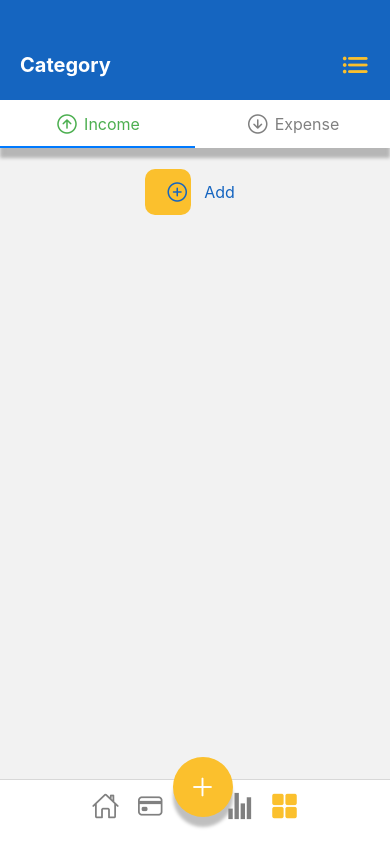
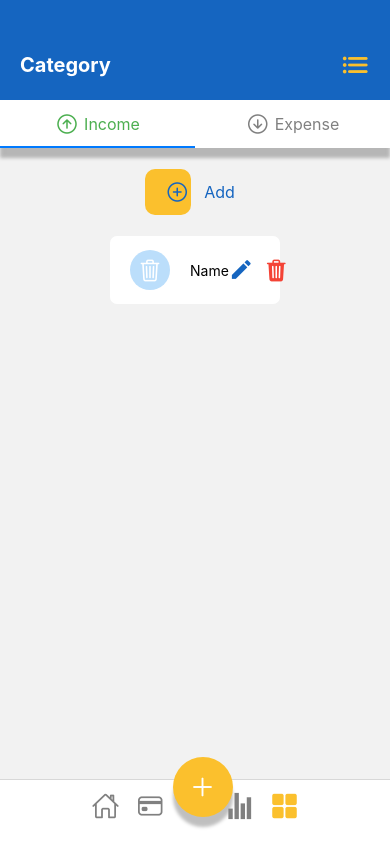
Before and after one commit to tsiaroFitia/SpendlyWay, a React Native app: screen /Category in a window 390 px wide. Built offline with nearby package versions, Linux system fonts and the light colour scheme.

Commit message:
update Report

```diff
--- a/src/components/category/AddCategory.js
+++ b/src/components/category/AddCategory.js
@@ -1,8 +1,8 @@
-import React, { Component } from 'react';
-import { View, Text, TouchableOpacity, StyleSheet } from 'react-native';
-import { Ionicons } from '@expo/vector-icons';
-import Colors from '../../outils/Colors';
-import ModalAddCategory from './ModalAddCategory';
+import React, { Component } from "react";
+import { View, Text, TouchableOpacity, StyleSheet } from "react-native";
+import { Ionicons } from "@expo/vector-icons";
+import Colors from "../../outils/Colors";
+import ModalAddCategory from "./ModalAddCategory";
 
 export default class AddCategory extends Component {
   state = {
@@ -35,7 +35,10 @@ export default class AddCategory extends Component {
         </View>
 
         {/* ModalAddCategory */}
-        <ModalAddCategory modalVisible={modalVisible} onCloseModal={this.closeFormModal} />
+        <ModalAddCategory
+          modalVisible={modalVisible}
+          onCloseModal={this.closeFormModal}
+        />
       </View>
     );
   }
@@ -43,17 +46,16 @@ export default class AddCategory extends Component {
 
 const styles = StyleSheet.create({
   container: {
-    flex: 1,
-    alignItems: 'center',
+    alignItems: "center",
     padding: 16,
   },
   headercontent: {
-    flexDirection: 'row',
+    flexDirection: "row",
   },
   button: {
-     width: '42%',
-     flexDirection: 'row',
-     alignItems: 'center',
+    width: "42%",
+    flexDirection: "row",
+    alignItems: "center",
     backgroundColor: Colors.JauneFoncé,
     padding: 10,
     borderRadius: 10,
--- a/src/components/category/ExpenseCategory.js
+++ b/src/components/category/ExpenseCategory.js
@@ -1,13 +1,48 @@
-import React, { Component } from 'react';
-import { View, StyleSheet } from 'react-native';
+import React, { Component } from "react";
+import {
+  View,
+  StyleSheet,
+  Text,
+  TouchableOpacity,
+  ScrollView,
+} from "react-native";
+import Icon from "react-native-vector-icons/Ionicons";
+import MaterialIcons from "react-native-vector-icons/MaterialIcons";
 
-import AddCategory from './AddCategory';
+import AddCategory from "./AddCategory";
+import Colors from "../../outils/Colors";
 
 export default class ExpenseCategory extends Component {
   render() {
     return (
       <View style={styles.container}>
         <AddCategory />
+        {/*liste des category */}
+        <ScrollView contentContainerStyle={styles.scrollContainer}>
+          <View style={styles.list}>
+            <View
+              style={{
+                alignItems: "center",
+                flexDirection: "row",
+                justifyContent: "space-between",
+              }}
+            >
+              <View style={styles.containIcon}>
+                <Icon name="trash-outline" size={25} color={Colors.white} />
+              </View>
+              <Text style={{ paddingLeft: 10 }}>Name</Text>
+            </View>
+
+            <View style={styles.actions}>
+              <TouchableOpacity>
+                <MaterialIcons name="edit" size={25} color={Colors.BleuFoncé} />
+              </TouchableOpacity>
+              <TouchableOpacity>
+                <Icon name="trash" size={25} color={Colors.Rouge} />
+              </TouchableOpacity>
+            </View>
+          </View>
+        </ScrollView>
       </View>
     );
   }
@@ -16,5 +51,36 @@ export default class ExpenseCategory extends Component {
 const styles = StyleSheet.create({
   container: {
     flex: 1,
+    flexDirection: "column",
+    alignItems: "center",
+  },
+  scrollContainer: {
+    flexGrow: 1, // Assure que la ScrollView occupe tout l'espace nécessaire
+    alignItems: "center", // Centrer horizontalement
+  },
+  list: {
+    width: "90%",
+    backgroundColor: Colors.white,
+    alignItems: "center",
+    flexDirection: "row",
+    justifyContent: "space-between",
+    paddingHorizontal: 10,
+    paddingVertical: 4,
+    borderRadius: 7,
+    marginBottom: 15,
+  },
+  containIcon: {
+    width: 40,
+    height: 40,
+    borderRadius: 20,
+    backgroundColor: Colors.BleuClair,
+    alignItems: "center",
+    justifyContent: "center",
+    margin: 10,
+    gap: 25,
+  },
+  actions: {
+    flexDirection: "row",
+    gap: 10,
   },
 });
--- a/src/components/category/IncomeCategory.js
+++ b/src/components/category/IncomeCategory.js
@@ -1,21 +1,87 @@
-import { Text, View, StyleSheet} from 'react-native'
-import React, { Component } from 'react'
-import Colors from '../../outils/Colors';
+import {
+  Text,
+  View,
+  StyleSheet,
+  TouchableOpacity,
+  ScrollView,
+} from "react-native";
+import React, { Component } from "react";
+import Icon from "react-native-vector-icons/Ionicons";
+import MaterialIcons from "react-native-vector-icons/MaterialIcons";
 
-import AddCategory from './AddCategory';
+import Colors from "../../outils/Colors";
+import AddCategory from "./AddCategory";
 
 export default class IncomeCategory extends Component {
   render() {
     return (
       <View style={styles.container}>
         <AddCategory />
+
+        {/*liste des category */}
+        <ScrollView contentContainerStyle={styles.scrollContainer}>
+          <View style={styles.list}>
+            <View
+              style={{
+                alignItems: "center",
+                flexDirection: "row",
+                justifyContent: "space-between",
+              }}
+            >
+              <View style={styles.containIcon}>
+                <Icon name="trash-outline" size={25} color={Colors.white} />
+              </View>
+              <Text style={{ paddingLeft: 10 }}>Name</Text>
+            </View>
+
+            <View style={styles.actions}>
+              <TouchableOpacity>
+                <MaterialIcons name="edit" size={25} color={Colors.BleuFoncé} />
+              </TouchableOpacity>
+              <TouchableOpacity>
+                <Icon name="trash" size={25} color={Colors.Rouge} />
+              </TouchableOpacity>
+            </View>
+          </View>
+        </ScrollView>
       </View>
-    )
+    );
   }
 }
 
 const styles = StyleSheet.create({
   container: {
     flex: 1,
+    flexDirection: "column",
+    alignItems: "center",
   },
-})
+  scrollContainer: {
+    flexGrow: 1,
+    alignItems: "center",
+  },
+  list: {
+    width: "90%",
+    backgroundColor: Colors.white,
+    alignItems: "center",
+    flexDirection: "row",
+    justifyContent: "space-between",
+    paddingHorizontal: 10,
+    paddingVertical: 4,
+    borderRadius: 7,
+    marginBottom: 15,
+  },
+  containIcon: {
+    width: 40,
+    height: 40,
+    borderRadius: 20,
+    backgroundColor: Colors.BleuClair,
+    alignItems: "center",
+    justifyContent: "center",
+    margin: 10,
+    gap: 25,
+  },
+  actions: {
+    flexDirection: "row",
+    gap: 10,
+  },
+});
```
Lines whose indentation alone changed are shown as unchanged.
